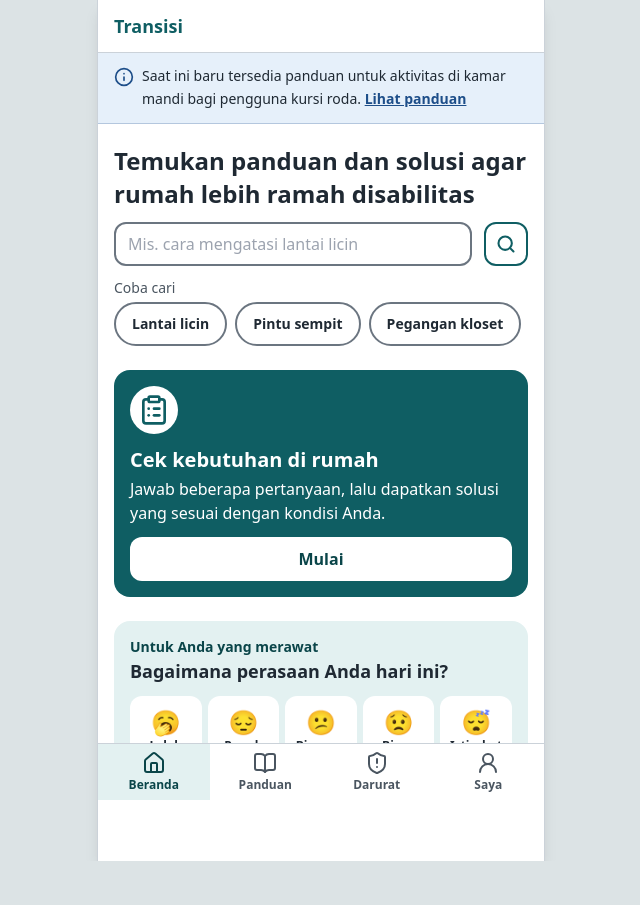
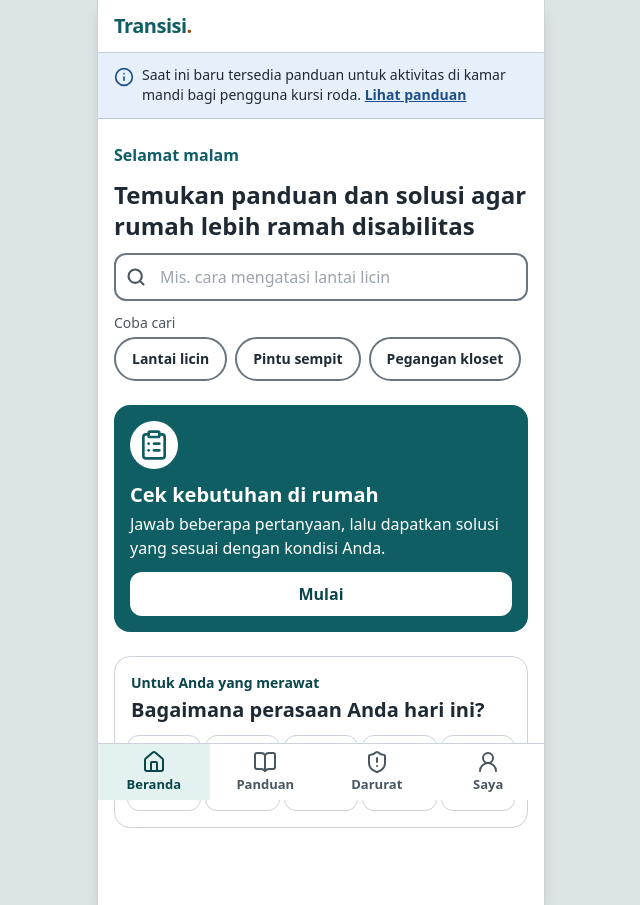
Before and after one commit to titohanafi/transisidnr, a React (Vite) app: page / in a window 1280 px wide. Shown: the whole page, without its empty margins (319-959 px from the left). Before the commit the page ends 861 px from the top, so only its background shows below. Built offline with nearby package versions, Linux system fonts and the light colour scheme.

Commit message:
Beranda: urutan mengikuti keadaan, sapaan waktu, pencarian terpadu, token tipografi dan jarak, efek tekan, wordmark

```diff
--- a/content/ui.json
+++ b/content/ui.json
@@ -4,6 +4,7 @@
   },
   "beranda": {
     "spandukDraf": "Konten masih draf dan belum ditinjau ahli.",
+    "sapaan": { "pagi": "Selamat pagi", "siang": "Selamat siang", "sore": "Selamat sore", "malam": "Selamat malam" },
     "pilih": {
       "judul": "Apa yang ingin Anda lakukan?",
       "susun": {
--- a/src/components/BilahTab.tsx
+++ b/src/components/BilahTab.tsx
@@ -42,7 +42,7 @@ export function BilahTab() {
               end={t.ujung}
               className={({ isActive: aktif }) => {
                 const isActive = aktif || (t.alias ? pathname === t.alias || pathname.startsWith(t.alias + "/") : false);
-                return `flex min-h-[56px] flex-col items-center justify-center gap-0.5 px-1 text-xs font-semibold ${
+                return `tekan flex min-h-[56px] flex-col items-center justify-center gap-0.5 px-1 text-mikro font-semibold ${
                   isActive ? "bg-utama-muda text-utama-gelap" : "text-redup"
                 }`;
               }}
--- a/src/components/CheckIn.tsx
+++ b/src/components/CheckIn.tsx
@@ -24,7 +24,7 @@ export function CheckIn() {
             {pilihan.emoji}
           </span>
           <div className="min-w-0 flex-1 pt-0.5">
-            <p className="text-sm text-utama-gelap">
+            <p className="text-kecil text-utama-gelap">
               {t.hariIni} · {t.label}
             </p>
             <p className="mt-0.5 text-lg font-bold leading-snug">{pilihan.label}</p>
@@ -32,7 +32,7 @@ export function CheckIn() {
           <button
             type="button"
             onClick={() => setMengubah(true)}
-            className="-mr-2 -mt-1 inline-flex min-h-sentuh shrink-0 items-center gap-1 rounded-tombol px-2 text-sm font-semibold text-utama-gelap"
+            className="tekan -mr-2 -mt-1 inline-flex min-h-sentuh shrink-0 items-center gap-1 rounded-tombol px-2 text-kecil font-semibold text-utama-gelap"
           >
             <Pencil className="h-4 w-4" strokeWidth={2.5} aria-hidden="true" focusable="false" />
             {t.ubah}
@@ -40,7 +40,7 @@ export function CheckIn() {
         </div>
         <Link
           to={pilihan.bantuan.panduan ? `/kartu/${pilihan.bantuan.panduan}` : (pilihan.bantuan.ke ?? "/")}
-          className="mt-3 flex min-h-sentuh items-center justify-between gap-2 rounded-tombol border border-utama/25 bg-white px-4 py-2 font-semibold text-utama-gelap"
+          className="tekan mt-3 flex min-h-sentuh items-center justify-between gap-2 rounded-tombol border border-utama/25 bg-white px-4 py-2 font-semibold text-utama-gelap"
         >
           <span>{pilihan.bantuan.tombol}</span>
           <ChevronRight className="h-5 w-5 shrink-0" strokeWidth={2.5} aria-hidden="true" focusable="false" />
@@ -50,13 +50,13 @@ export function CheckIn() {
   }
 
   return (
-    <fieldset className="rounded-kartu bg-utama-muda p-4">
+    <fieldset className="rounded-kartu border border-garis bg-white px-3 py-4">
       <legend className="sr-only">{t.label}</legend>
-      <p aria-hidden="true" className="text-sm font-semibold text-utama-gelap">
+      <p aria-hidden="true" className="px-1 text-kecil font-semibold text-utama-gelap">
         {t.label}
       </p>
-      <p className="mt-0.5 text-lg font-bold leading-snug">{t.pertanyaan}</p>
-      <div className="mt-3 grid grid-cols-5 gap-1.5">
+      <p className="mt-0.5 px-1 text-subjudul">{t.pertanyaan}</p>
+      <div className="mt-3 grid grid-cols-5 gap-1">
         {t.pilihan.map((p) => (
           <button
             key={p.id}
@@ -67,14 +67,14 @@ export function CheckIn() {
               setCheckin(p.id);
               setMengubah(false);
             }}
-            className={`flex min-h-[72px] flex-col items-center justify-center gap-1 rounded-tombol border-2 bg-white px-0.5 py-2 ${
-              jawabanHariIni === p.id ? "border-utama" : "border-transparent"
+            className={`tekan flex min-h-[76px] flex-col items-center justify-center gap-1 rounded-tombol border px-0 py-2 ${
+              jawabanHariIni === p.id ? "border-utama bg-utama-muda ring-1 ring-utama" : "border-garis bg-white"
             }`}
           >
             <span aria-hidden="true" className="text-2xl leading-none">
               {p.emoji}
             </span>
-            <span aria-hidden="true" className="text-xs font-semibold">
+            <span aria-hidden="true" className="text-mikro font-semibold">
               {p.singkat}
             </span>
           </button>
--- a/src/components/Halaman.tsx
+++ b/src/components/Halaman.tsx
@@ -44,8 +44,9 @@ export function Halaman({ judul, children, kunciFokus }: { judul: string; childr
         {menu ? (
           <span className="inline-flex min-h-sentuh items-center px-2 text-lg font-bold text-utama">{menu}</span>
         ) : (
-          <Link to="/" className={`inline-flex min-h-sentuh items-center text-lg font-bold text-utama ${dalam ? "" : "px-2"}`}>
+          <Link to="/" className={`inline-flex min-h-sentuh items-center text-xl font-extrabold tracking-tight text-utama ${dalam ? "" : "px-2"}`}>
             {app.nama}
+            <span aria-hidden="true" className="text-aksen">.</span>
           </Link>
         )}
       </header>
--- a/src/components/KartuBaris.tsx
+++ b/src/components/KartuBaris.tsx
@@ -6,7 +6,7 @@ export function KartuBaris({ kartu }: { kartu: Kartu }) {
   return (
     <Link
       to={`/kartu/${kartu.id}`}
-      className="flex min-h-sentuh items-center gap-3 rounded-kartu border border-garis bg-white p-3 hover:bg-utama-muda"
+      className="tekan flex min-h-sentuh items-center gap-3 rounded-kartu border border-garis bg-white p-3 hover:bg-utama-muda"
     >
       <span className="flex-1">
         <span className="block font-semibold leading-snug">{kartu.judul}</span>
--- a/src/components/Tombol.tsx
+++ b/src/components/Tombol.tsx
@@ -4,7 +4,7 @@ import { Link, type LinkProps } from "react-router-dom";
 type Gaya = "utama" | "sekunder" | "bahaya";
 
 const dasar =
-  "inline-flex min-h-sentuh min-w-sentuh items-center justify-center rounded-tombol px-5 py-2 text-base font-semibold text-center disabled:cursor-not-allowed disabled:opacity-50";
+  "tekan inline-flex min-h-sentuh min-w-sentuh items-center justify-center rounded-tombol px-5 py-2 text-base font-semibold text-center disabled:cursor-not-allowed disabled:opacity-50";
 const gaya: Record<Gaya, string> = {
   utama: "bg-utama text-white hover:bg-utama-gelap disabled:hover:bg-utama",
   sekunder: "border-2 border-utama bg-white text-utama hover:bg-utama-muda",
--- a/src/domain/schema.ts
+++ b/src/domain/schema.ts
@@ -145,6 +145,7 @@ export const uiSchema = z
     app: z.object({ nama: teks }),
     beranda: z.object({
       spandukDraf: teks,
+      sapaan: z.object({ pagi: teks, siang: teks, sore: teks, malam: teks }),
       pilih: z.object({
         judul: teks,
         susun: z.object({ judul: teks, deskripsi: teks, tombol: teks }),
--- a/src/index.css
+++ b/src/index.css
@@ -8,6 +8,11 @@
   :focus-visible { outline: 3px solid theme("colors.utama.DEFAULT"); outline-offset: 2px; }
 }
 
+@layer components {
+  /* Umpan balik sentuhan: sedikit mengecil saat ditekan; dimatikan bila pengguna meminta gerak dikurangi. */
+  .tekan { @apply transition-transform duration-100 active:scale-[0.98] motion-reduce:transition-none motion-reduce:active:scale-100; }
+}
+
 @media print {
   body { background: #fff; color: #000; font-size: 12pt; }
   a { color: inherit; text-decoration: none; }
--- a/src/lib/tanggal.ts
+++ b/src/lib/tanggal.ts
@@ -32,3 +32,14 @@ export function namaHariSingkat(kunci: string): string {
 export function tanggalDalamBulan(kunci: string): string {
   return String(Number(kunci.slice(8, 10)));
 }
+
+export type BagianHari = "pagi" | "siang" | "sore" | "malam";
+
+/** Pagi 04-10, siang 11-14, sore 15-17, selain itu malam (jam lokal perangkat). */
+export function bagianHari(d: Date = new Date()): BagianHari {
+  const j = d.getHours();
+  if (j >= 4 && j <= 10) return "pagi";
+  if (j >= 11 && j <= 14) return "siang";
+  if (j >= 15 && j <= 17) return "sore";
+  return "malam";
+}
--- a/src/screens/Beranda.tsx
+++ b/src/screens/Beranda.tsx
@@ -4,47 +4,61 @@ import { CheckIn } from "../components/CheckIn";
 import { Halaman } from "../components/Halaman";
 import { IkonBeranda } from "../components/IkonBeranda";
 import { konten } from "../domain/content";
+import { bagianHari } from "../lib/tanggal";
 import { useStore } from "../state/store";
 
 const { app, beranda } = konten.ui;
 const { pilih } = beranda;
 
-// Satu tindakan utama: belum menjawab -> buat rencana; sudah -> lanjutkan rencana.
+// Info cakupan layanan. Pengunjung baru melihatnya sebagai banner di atas; yang sudah menjawab
+// melihatnya sebagai catatan kecil di dasar halaman agar bagian atas dipakai untuk aksinya.
+function Cakupan({ banner }: { banner: boolean }) {
+  const isi = (
+    <>
+      <Info className="mt-0.5 h-5 w-5 shrink-0 text-info" strokeWidth={2} aria-hidden="true" focusable="false" />
+      <p className="text-kecil text-tinta">
+        {pilih.cakupan}{" "}
+        <Link to="/jelajah" className="whitespace-nowrap py-2 font-semibold text-info underline">
+          {pilih.semua}
+        </Link>
+      </p>
+    </>
+  );
+  return banner ? (
+    <aside className="-mx-4 -mt-5 flex items-start gap-2 border-b border-info/25 bg-info-muda px-4 py-3">{isi}</aside>
+  ) : (
+    <aside className="flex items-start gap-2 rounded-kartu bg-info-muda px-3 py-3">{isi}</aside>
+  );
+}
+
+// Satu tindakan utama: belum menjawab -> cek kebutuhan; sudah -> lanjutkan panduan. Urutan mengikuti keadaan pengguna.
 export function Beranda() {
   const { state } = useStore();
   const navigate = useNavigate();
   const adaJawaban = Object.keys(state.asesmen.status).length > 0;
   const kartu = adaJawaban ? pilih.lanjut : pilih.susun;
 
-  return (
-    <Halaman judul={app.nama}>
-      <h2 className="sr-only">{pilih.judul}</h2>
+  const sapaan = <p className="-mb-isi text-isi font-semibold text-utama">{beranda.sapaan[bagianHari()]}</p>;
 
-      <aside className="-mx-4 -mt-5 flex items-start gap-2 border-b border-info/25 bg-info-muda px-4 py-3">
-        <Info className="mt-0.5 h-5 w-5 shrink-0 text-info" strokeWidth={2} aria-hidden="true" focusable="false" />
-        <div className="min-w-0 flex-1">
-          <p className="text-sm leading-relaxed text-tinta">
-            {pilih.cakupan}{" "}
-            <Link to="/jelajah" className="whitespace-nowrap py-2 font-semibold text-info underline">
-              {pilih.semua}
-            </Link>
-          </p>
-        </div>
-      </aside>
-
+  const cari = (
     <form
       role="search"
-        className="mt-5"
       onSubmit={(e) => {
         e.preventDefault();
         const q = new FormData(e.currentTarget).get("q");
         navigate("/jelajah", { state: { cari: typeof q === "string" ? q.trim() : "" } });
       }}
     >
-        <label htmlFor="cari-beranda" className="text-2xl font-bold leading-snug text-tinta">
+      <label htmlFor="cari-beranda" className="text-judul text-tinta">
         {pilih.cari.label}
       </label>
-        <div className="mt-3 flex gap-3">
+      <div className="relative mt-isi">
+        <Search
+          className="pointer-events-none absolute left-3 top-1/2 h-5 w-5 -translate-y-1/2 text-redup"
+          strokeWidth={2.5}
+          aria-hidden="true"
+          focusable="false"
+        />
         <input
           id="cari-beranda"
           name="q"
@@ -52,18 +66,14 @@ export function Beranda() {
           autoComplete="off"
           enterKeyHint="search"
           placeholder={pilih.cari.placeholder}
-            className="min-h-sentuh min-w-0 flex-1 rounded-tombol border-2 border-garisKontrol bg-white px-3 text-base"
+          className="h-12 w-full rounded-tombol border-2 border-garisKontrol bg-white pl-11 pr-3 text-isi"
         />
-          <button
-            type="submit"
-            aria-label={pilih.cari.tombol}
-            className="inline-flex h-sentuh w-sentuh shrink-0 items-center justify-center rounded-tombol border-2 border-utama bg-white text-utama"
-          >
-            <Search className="h-5 w-5" strokeWidth={2.5} aria-hidden="true" focusable="false" />
+      </div>
+      <button type="submit" className="sr-only">
+        {pilih.cari.tombol}
       </button>
-        </div>
-        <div className="mt-3">
-          <p id="saran-cari" className="text-sm text-redup">
+      <div className="mt-isi">
+        <p id="saran-cari" className="text-kecil text-redup">
           {pilih.cari.saranJudul}
         </p>
         <ul aria-labelledby="saran-cari" className="mt-1 flex flex-wrap gap-2">
@@ -72,7 +82,7 @@ export function Beranda() {
               <button
                 type="button"
                 onClick={() => navigate("/jelajah", { state: { cari: k } })}
-                  className="inline-flex min-h-sentuh items-center rounded-full border-2 border-garisKontrol bg-white px-4 text-sm font-semibold text-tinta"
+                className="tekan inline-flex min-h-sentuh items-center rounded-full border-2 border-garisKontrol bg-white px-4 text-kecil font-semibold text-tinta"
               >
                 {k}
               </button>
@@ -81,28 +91,39 @@ export function Beranda() {
         </ul>
       </div>
     </form>
+  );
 
-      <section className="mt-6 rounded-kartu bg-utama p-4 text-white" aria-labelledby="jalur-utama">
+  const utama = (
+    <section className="rounded-kartu bg-utama p-4 text-white" aria-labelledby="jalur-utama">
       <span className="flex h-12 w-12 items-center justify-center rounded-full bg-white text-utama">
         <IkonBeranda kunci="rencana" />
       </span>
-        <h3 id="jalur-utama" className="mt-3 text-xl font-bold leading-snug">
+      <h3 id="jalur-utama" className="mt-isi text-subjudul">
         {kartu.judul}
       </h3>
-        <p className="mt-1">{kartu.deskripsi}</p>
+      <p className="mt-1 text-isi">{kartu.deskripsi}</p>
       <Link
         to={adaJawaban ? "/rencana" : "/mulai/1"}
-          className="mt-3 inline-flex min-h-sentuh w-full items-center justify-center rounded-tombol bg-white px-5 py-2 text-base font-semibold text-utama-gelap hover:bg-utama-muda"
+        className="tekan mt-isi inline-flex min-h-sentuh w-full items-center justify-center rounded-tombol bg-white px-5 py-2 text-isi font-semibold text-utama-gelap hover:bg-utama-muda"
       >
         {kartu.tombol}
       </Link>
     </section>
+  );
 
+  return (
+    <Halaman judul={app.nama}>
+      <h2 className="sr-only">{pilih.judul}</h2>
 
+      {!adaJawaban && <Cakupan banner />}
 
-      <section className="mt-6">
+      <div className={`flex flex-col gap-bagian ${adaJawaban ? "" : "mt-bagian"}`}>
+        {sapaan}
+        {adaJawaban ? utama : cari}
+        {adaJawaban ? cari : utama}
         <CheckIn />
-      </section>
+        {adaJawaban && <Cakupan banner={false} />}
+      </div>
     </Halaman>
   );
 }
--- a/tailwind.config.ts
+++ b/tailwind.config.ts
@@ -22,7 +22,15 @@ export default {
         sans: ["system-ui", "-apple-system", "Segoe UI", "Roboto", "sans-serif"],
       },
       borderRadius: { kartu: "16px", tombol: "12px" },
-      spacing: { sentuh: "44px" },
+      // Skala tipografi dan ritme jarak (desainer cukup mengubah di sini).
+      fontSize: {
+        judul: ["1.5rem", { lineHeight: "1.3", fontWeight: "700" }],
+        subjudul: ["1.25rem", { lineHeight: "1.35", fontWeight: "700" }],
+        isi: ["1rem", { lineHeight: "1.5" }],
+        kecil: ["0.875rem", { lineHeight: "1.45" }],
+        mikro: ["0.8125rem", { lineHeight: "1.3" }],
+      },
+      spacing: { sentuh: "44px", bagian: "24px", isi: "12px" },
       minHeight: { sentuh: "44px" },
       minWidth: { sentuh: "44px" },
       keyframes: { muncul: { from: { opacity: "0", transform: "translateY(6px)" }, to: { opacity: "1", transform: "none" } } },
```
Also changed, not shown: 2 other files (tests, documents, lock files or other folders). Lines whose indentation alone changed are shown as unchanged.
